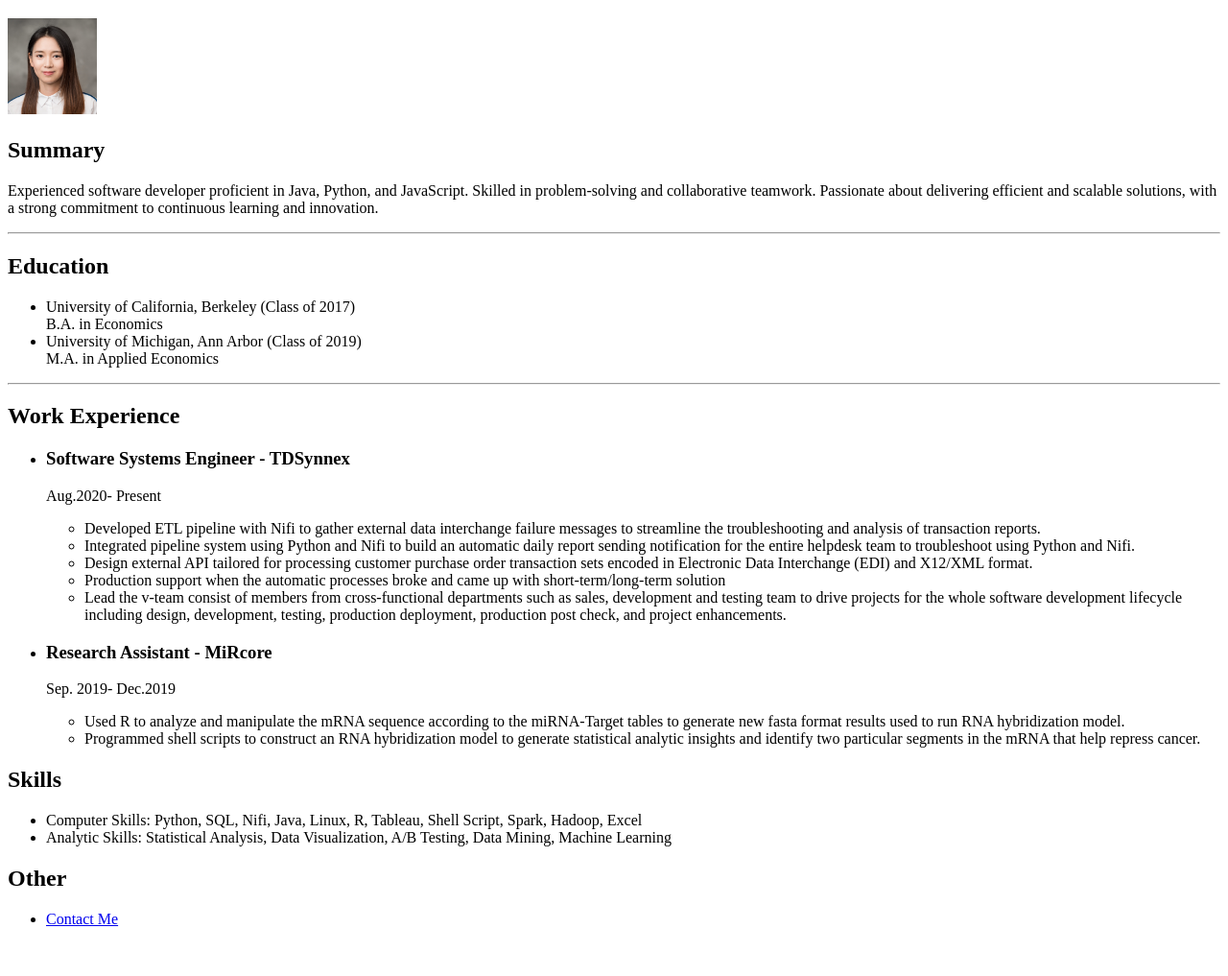
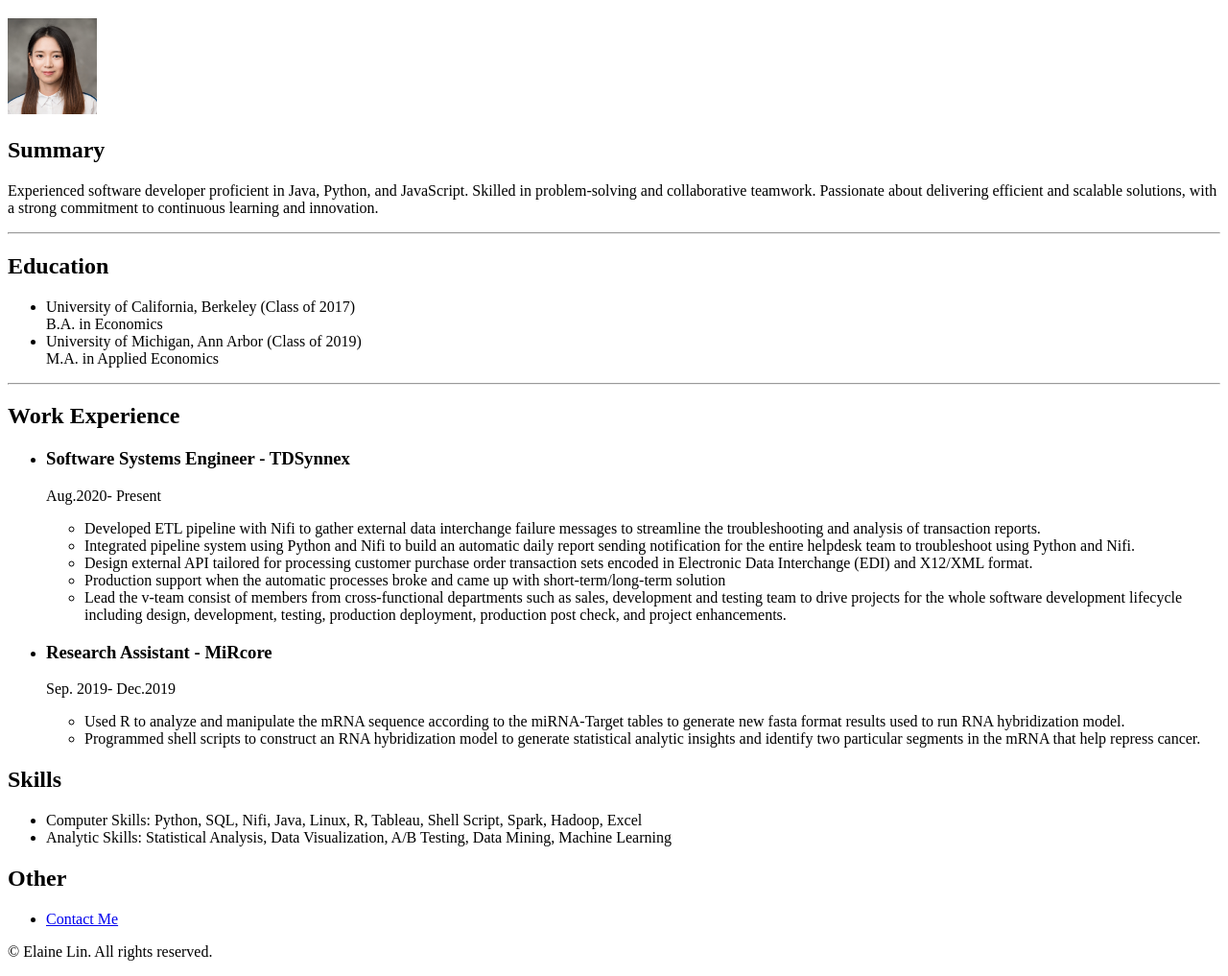
Before and after one commit to ElaineLin0/My-Resume, a plain HTML site: page index.html in a window 1280 px wide. Shown: the part 61-1078 px from the top of the page at 96% size. Before the commit the page ends 1044 px from the top, so only its background shows below. Drawn offline with Linux system fonts and the light colour scheme.

Commit message:
Add files via upload

```diff
--- a/index.html
+++ b/index.html
@@ -64,7 +64,8 @@
             <li><a href = "./public/contact.html">Contact Me</a></li>
         </ul>
     </p>
-
-
+    <footer>
+        <p>© Elaine Lin. All rights reserved.</p>
+    </footer>
 </body>
 </html>
```
